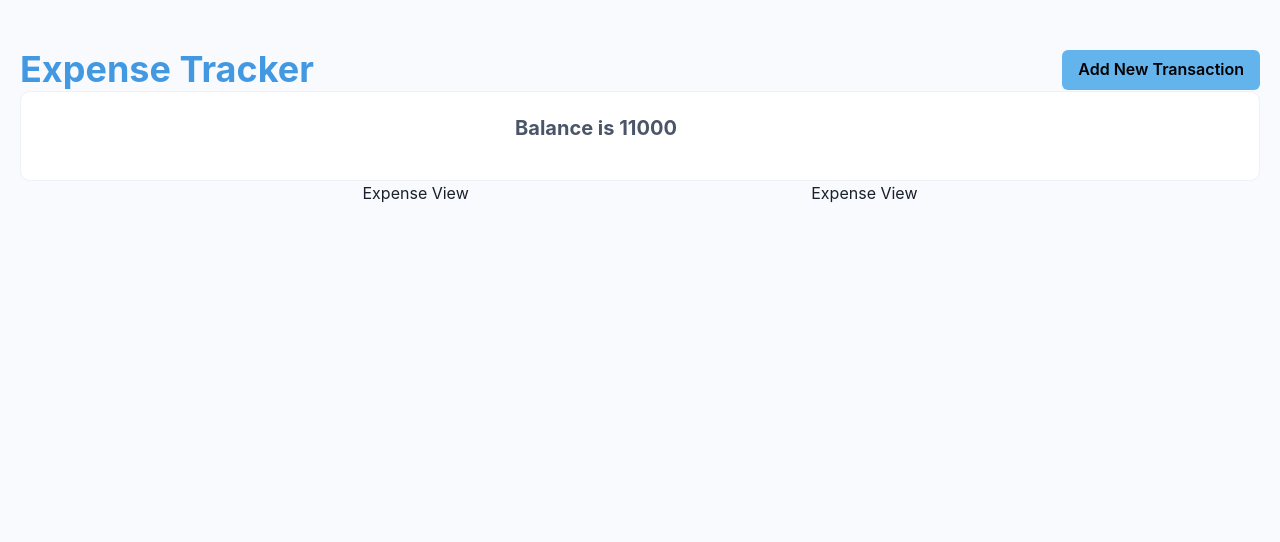
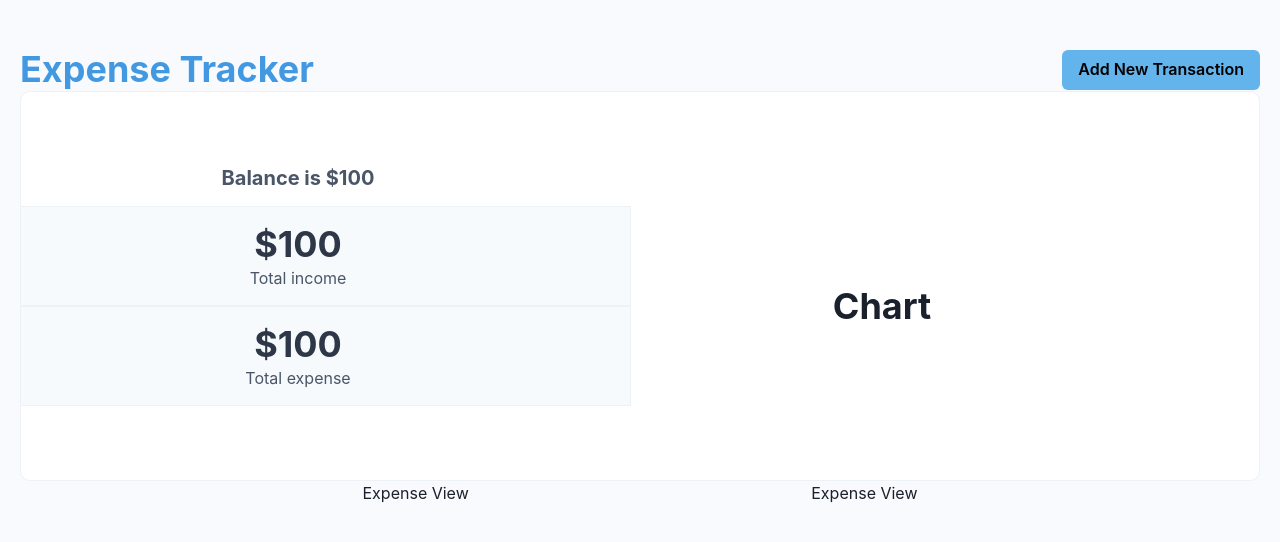
Before and after one commit to BuickSalesman/practice-expense-tracker, a React (Vite) app: page / in a window 1280 px wide. Shown: the top 542 px of the page. Built offline with nearby package versions, Linux system fonts and the light colour scheme.

Commit message:
deliberate practice

```diff
--- a/src/App.jsx
+++ b/src/App.jsx
@@ -21,4 +21,4 @@ function App() {
 
 export default App;
 
-//RETURN TO VIDEO AT 7:52:00
+//RETURN TO VIDEO AT 7:59:00
--- a/src/components/summary/index.jsx
+++ b/src/components/summary/index.jsx
@@ -1,4 +1,4 @@
-import { Box, Flex, Heading } from "@chakra-ui/react";
+import { Box, Flex, Heading, Text } from "@chakra-ui/react";
 
 export default function Summary() {
   return (
@@ -12,7 +12,7 @@ export default function Summary() {
       display={"flex"}
     >
       <Flex
-        w={"full"}
+        w="full"
         justifyContent={"center"}
         alignItems={"center"}
         flexDirection={{
@@ -25,7 +25,7 @@ export default function Summary() {
       >
         <Flex
           flex={1}
-          w={"full"}
+          w="full"
           flexDirection={"column"}
           alignItems={"center"}
           justifyContent={"space-evenly"}
@@ -33,9 +33,50 @@ export default function Summary() {
           mr={"2"}
         >
           <Heading size={"md"} mb={"4"} color={"gray.600"}>
-            Balance is 11000
+            Balance is $100
           </Heading>
+          <Flex
+            justifyContent={"space-evenly"}
+            alignItems={"center"}
+            bg={"gray.50"}
+            w="full"
+            h="100px"
+            border={"1px solid"}
+            borderColor={"gray.100"}
+          >
+            <Flex flexDirection={"column"}>
+              <Heading color={"gray.700"}>$100</Heading>
+              <Text color={"gray.600"}>Total income</Text>
+            </Flex>
+          </Flex>
+          <Flex
+            justifyContent={"space-evenly"}
+            alignItems={"center"}
+            bg={"gray.50"}
+            w="full"
+            h="100px"
+            border={"1px solid"}
+            borderColor={"gray.100"}
+          >
+            <Flex flexDirection={"column"}>
+              <Heading color={"gray.700"}>$100</Heading>
+              <Text color={"gray.600"}>Total expense</Text>
+            </Flex>
+          </Flex>
         </Flex>
+        <Box
+          flex={1}
+          mt={"10"}
+          ml={"-90px"}
+          mr={"5"}
+          width={"300px"}
+          height={"300px"}
+          display={"flex"}
+          alignItems={"center"}
+          justifyContent={"center"}
+        >
+          <Heading>Chart</Heading>
+        </Box>
       </Flex>
     </Box>
   );
```
